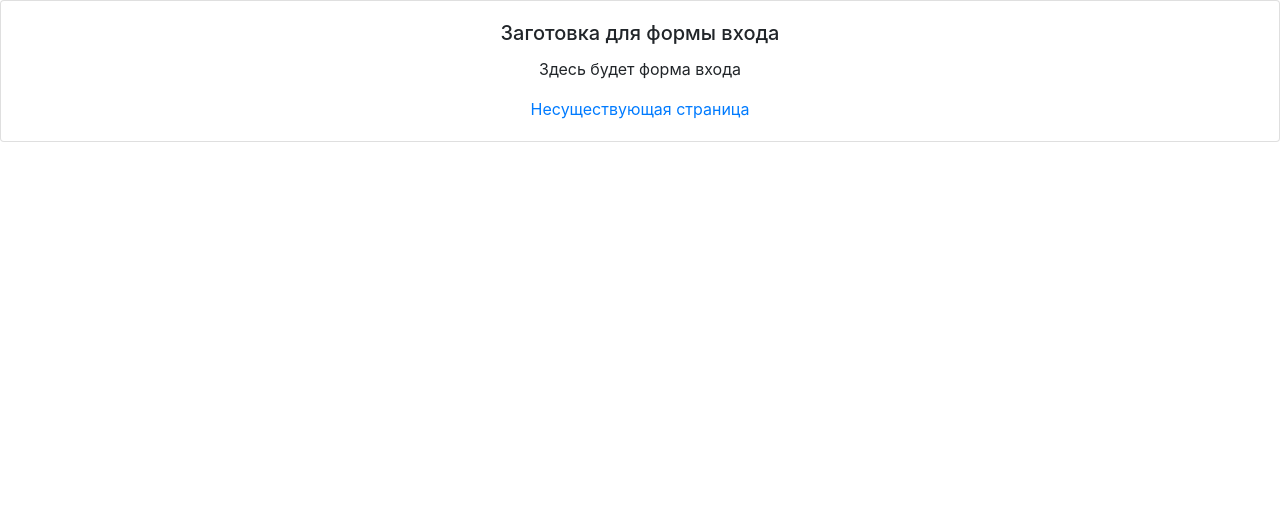
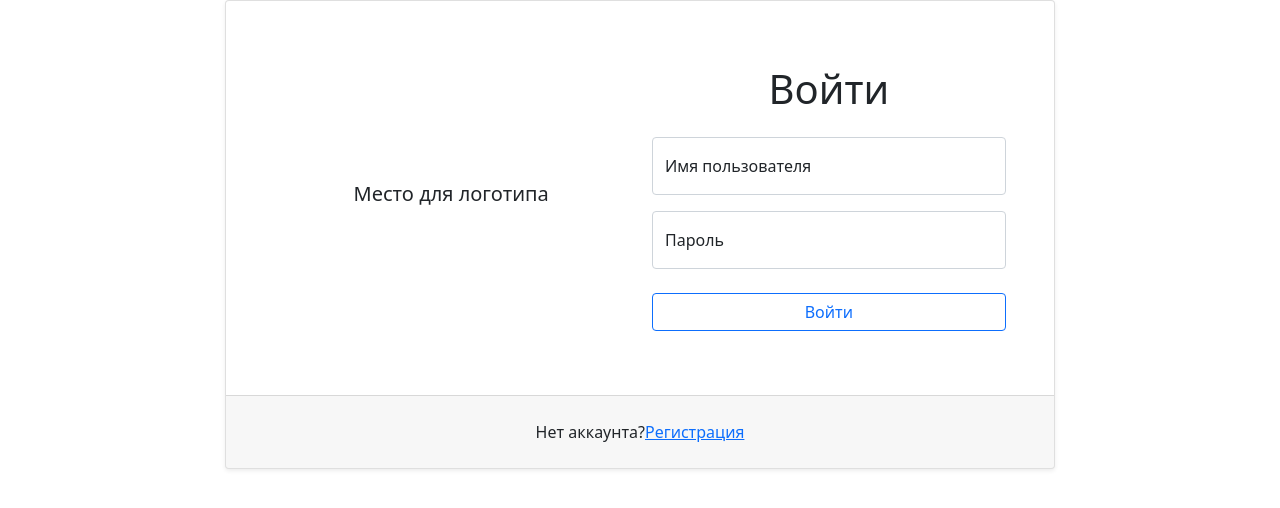
Before and after one commit to ssk93-dev/frontend-project-lvl4, a React app: page / in a window 1280 px wide. Shown: the top 508 px of the page. Built offline with nearby package versions, Linux system fonts and the light colour scheme; the HTML template or start-up script is replaced by a standard one.

Commit message:
add: loginForm, update: bootstrap

```diff
--- a/src/components/LoginForm.jsx
+++ b/src/components/LoginForm.jsx
@@ -1,16 +1,84 @@
 import React from 'react';
+import { Button } from 'react-bootstrap';
 import { Link } from 'react-router-dom';
+import { Formik, Form, Field } from 'formik';
+import * as Yup from 'yup';
 
 const LoginForm = () => (
-  <div className="card text-center">
-    <div className="card-body">
-      <h5 className="card-title">
-        Заготовка для формы входа
-      </h5>
-      <p className="card-text">
-        Здесь будет форма входа
-      </p>
-      <Link to="/chat">Несуществующая страница</Link>
+  <div className="d-flex flex-column h-100">
+    <div className="container-fluid h-100">
+      <div className="row justify-content-center align-content-center h-100">
+        <div className="col-12 col-md-8 col-xxl-6">
+          <div className="card shadow-sm">
+            <div className="card-body row p-5">
+              <div className="col-12 col-md-6 d-flex align-items-center justify-content-center">
+                <h5>Место для логотипа</h5>
+              </div>
+              <Formik
+                initialValues={{ username: '', password: '' }}
+                onSubmit={async (values) => {
+                  await new Promise((resolve) => setTimeout(resolve, 500));
+                  alert(JSON.stringify(values, null, 2));
+                }}
+                validationSchema={Yup.object().shape({
+                  username: Yup.string()
+                    .required('Required'),
+                  password: Yup.string()
+                    .required('Required'),
+                })}
+                validateOnChange={false}
+                validateOnBlur={false}
+              >
+                {(props) => {
+                  const {
+                    errors,
+                    isSubmitting,
+                    handleSubmit,
+                  } = props;
+                  return (
+                    <Form className="col-12 col-md-6 mt-3 mt-mb-0" onSubmit={handleSubmit}>
+                      <h1 className="text-center mb-4">Войти</h1>
+                      <div className="form-floating mb-3 form-group">
+                        <Field
+                          name="username"
+                          placeholder="Имя пользователя"
+                          className="form-control"
+                          required
+                          id="username"
+                        />
+                        <label htmlFor="username">Имя пользователя</label>
+                      </div>
+                      <div className="form-floating mb-4 form-group">
+                        <Field
+                          name="password"
+                          placeholder="Пароль"
+                          type="password"
+                          className="form-control"
+                          required
+                          id="password"
+                        />
+                        <label htmlFor="password">Пароль</label>
+                        {(errors.username || errors.password) && (
+                        <div className="invalid-tooltip d-block">{errors.password}</div>
+                        )}
+                      </div>
+                      <Button type="submit" variant="outline-primary" className="w-100 mb-3" disabled={isSubmitting}>
+                        Войти
+                      </Button>
+                    </Form>
+                  );
+                }}
+              </Formik>
+            </div>
+            <div className="card-footer p-4">
+              <div className="text-center">
+                <span>Нет аккаунта?</span>
+                <Link to="/register">Регистрация</Link>
+              </div>
+            </div>
+          </div>
+        </div>
+      </div>
     </div>
   </div>
 );
```
Also changed, not shown: package.json (+5 -2 lines), .eslintrc.yml, 1 other file (tests, documents, lock files or other folders).
